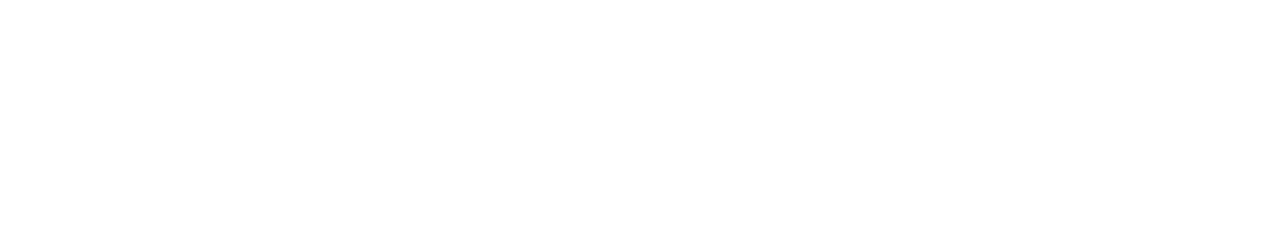
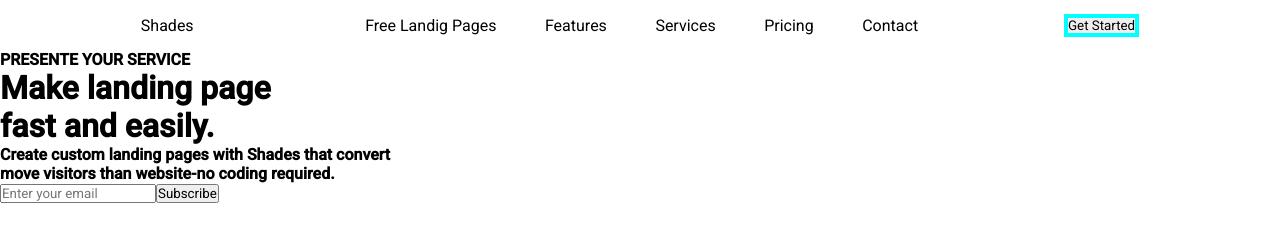
Before and after one commit to LotherDin/landing-page, a plain HTML site: page index.html in a window 1280 px wide. Drawn offline with Linux system fonts and the light colour scheme.

Commit message:
first-commit-nav

```diff
--- a/index.html
+++ b/index.html
@@ -4,9 +4,40 @@
     <meta charset="UTF-8">
     <meta name="viewport" content="width=device-width, initial-scale=1.0">
     <link rel="stylesheet" href="style.css">
+    <link rel="preconnect" href="https://fonts.googleapis.com">
+    <link rel="preconnect" href="https://fonts.gstatic.com" crossorigin>
+    <link href="https://fonts.googleapis.com/css2?family=Roboto:ital,wght@0,100;0,300;0,400;0,500;1,100;1,300;1,400&display=swap" rel="stylesheet">
     <title>Landig-page</title>
 </head>
 <body>
+    <div id="nav">
+        <span>Shades</span>
+            <div id="link">
+            <a href="#">Free Landig Pages</a>
+            <a href="#">Features</a>
+            <a href="#">Services</a>
+            <a href="#">Pricing</a>
+            <a href="#">Contact</a>
+            </div>
+            <div id="btn">
+            <button id="btn">Get Started</button>
+            </div>
+
+    </div>
+        <div id="middle">
+            <h4>PRESENTE YOUR SERVICE</h4>
+            <h1>Make landing page <br>
+            fast and easily.</h1>
+            <h4>Create custom landing pages with Shades that convert <br>
+            move visitors than website-no coding required.</h4>
+            <div>
+                <input placeholder="Enter your email"><button id="btnEmail">Subscribe</button>
+            </div>
+
+        </div>
+
+
+
 
 </body>
 </html>
--- a/style.css
+++ b/style.css
@@ -0,0 +1,40 @@
+*{
+    font-family: 'Roboto', sans-serif;
+    margin: 0;
+    padding: 0;
+
+}
+html,body{
+    width: 100%;
+    height: 100%;
+}
+#nav{
+    width: 100%;
+    height: 50px;
+    display: flex;
+    justify-content: center;
+    align-items: center;
+
+}
+a{
+    text-decoration: none;
+    color: black;
+}
+#link{
+    display: flex;
+    align-items: center;
+    justify-content: space-evenly;
+    height: 50%;
+    width: 50%;
+    gap: 5px;
+    margin-right: 8%;
+    margin-left: 10%;
+
+}
+#btn{
+    display: flex;
+    justify-content: flex-end;
+    align-items: center;
+    border: 2px solid aqua;
+
+}
```
